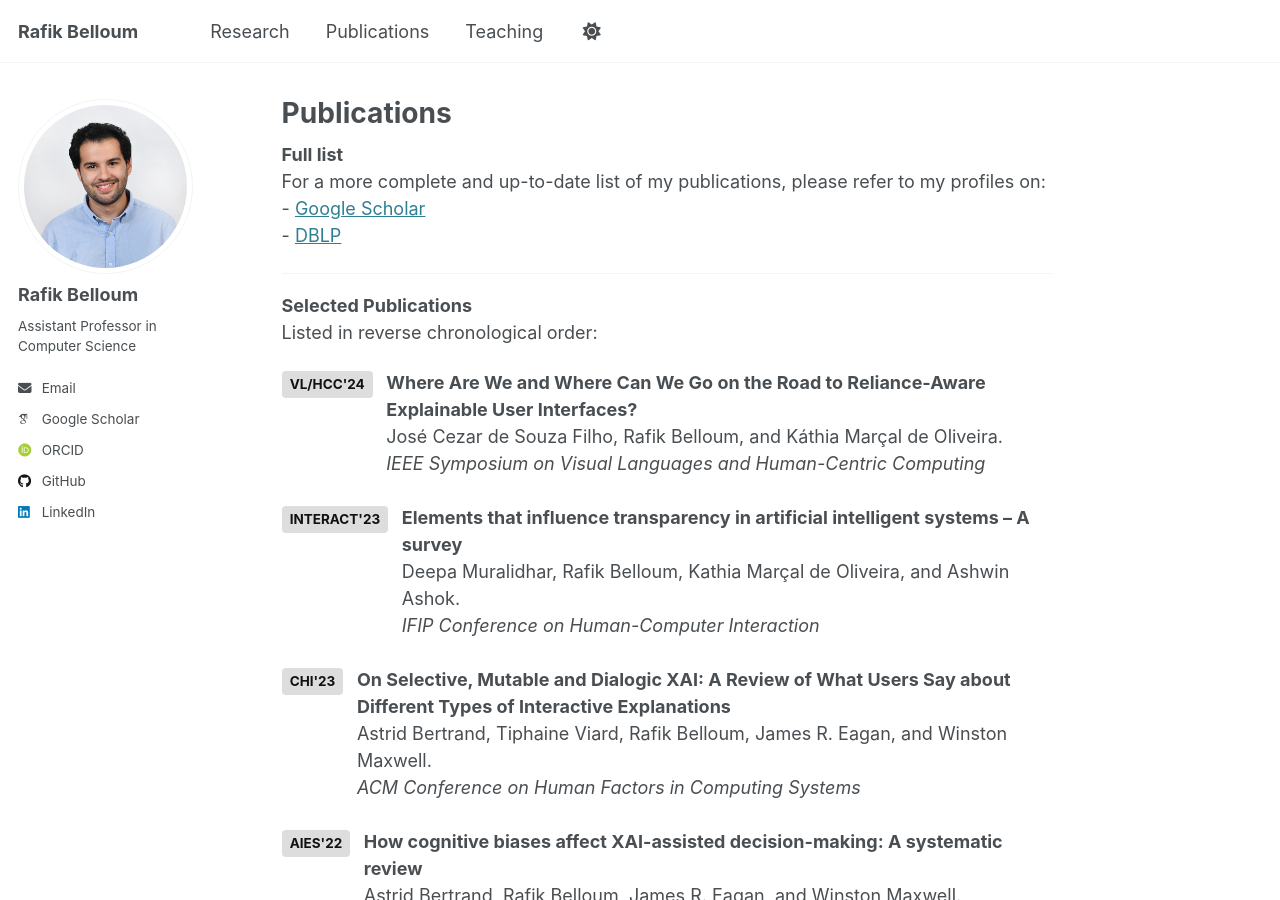
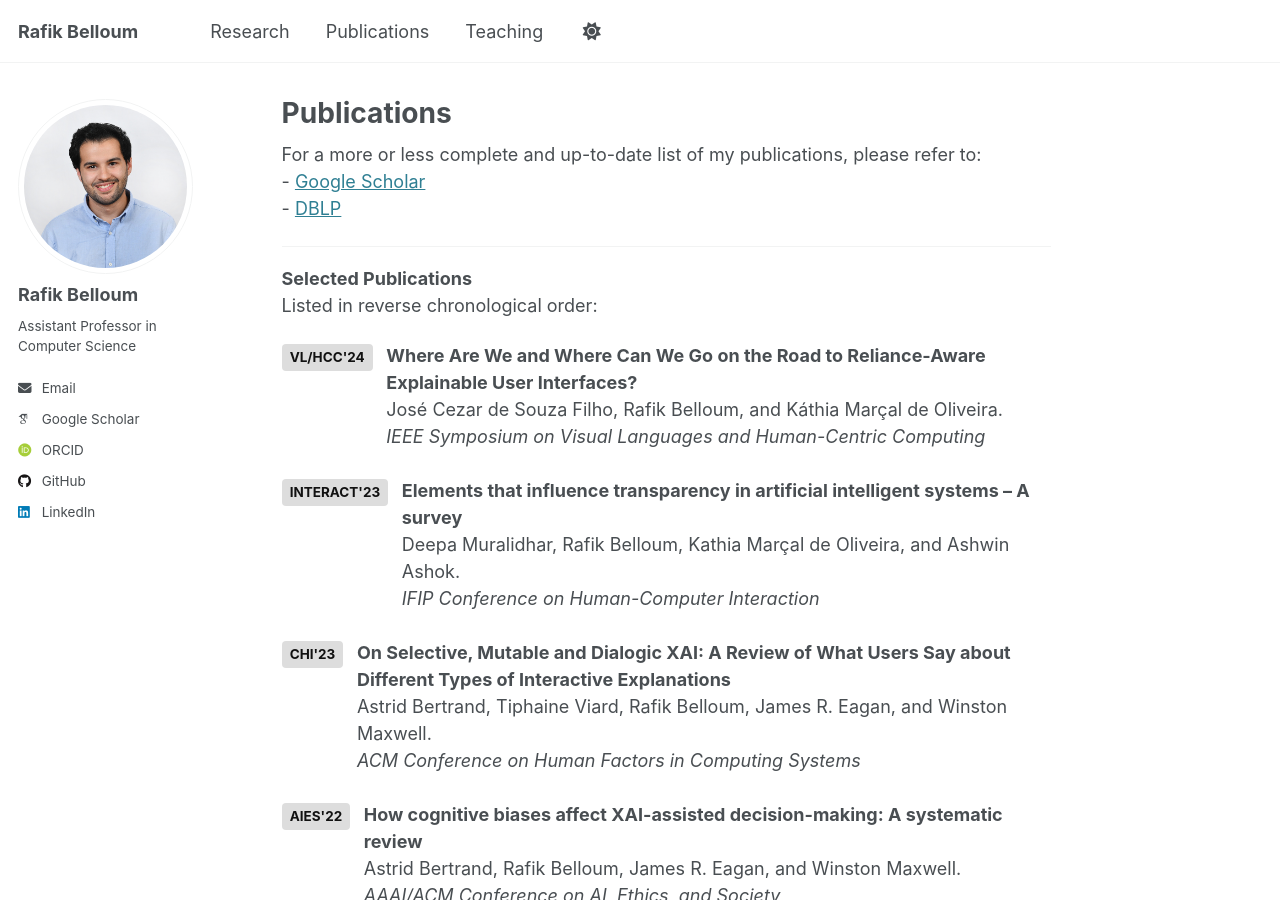
Before and after one commit to rafik-belloum/rafik-belloum.github.io, a Jekyll site: the page built from _pages/publications.html, in a window 1280 px wide and 900 px high. Built offline with Jekyll 4.4.1, drawn with Linux system fonts in a browser that asks for light colours; some web fonts are replaced.

Commit message:
Update publications.html

```diff
--- a/_pages/publications.html
+++ b/_pages/publications.html
@@ -5,8 +5,7 @@ permalink: /publications/
 author_profile: true
 ---
 
-<p><strong>Full list</strong><br>
-For a more complete and up-to-date list of my publications, please refer to my profiles on:<br>
+For a more or less complete and up-to-date list of my publications, please refer to:<br>
 - <a href="https://scholar.google.fr/citations?user=HiotmIsAAAAJ&hl=fr" target="_blank">Google Scholar</a><br>
 - <a href="https://dblp.org/pid/238/1679.html" target="_blank">DBLP</a></p>
 
```
